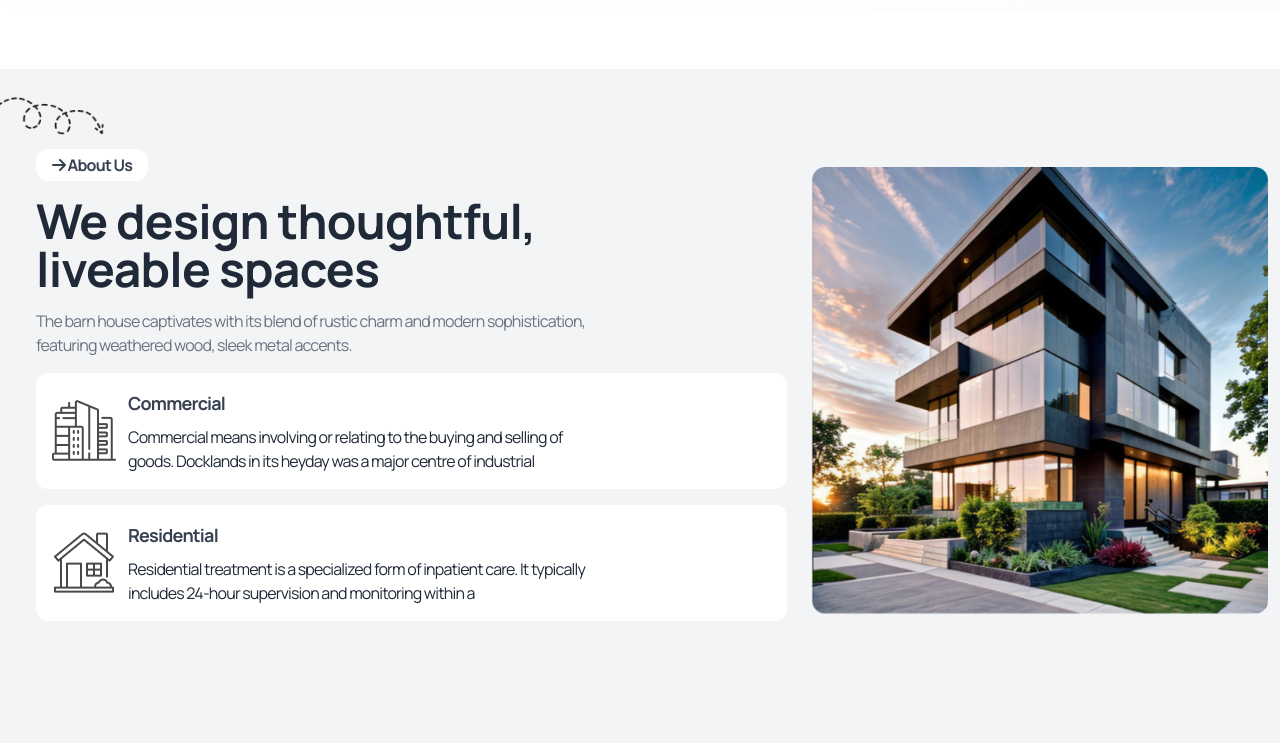
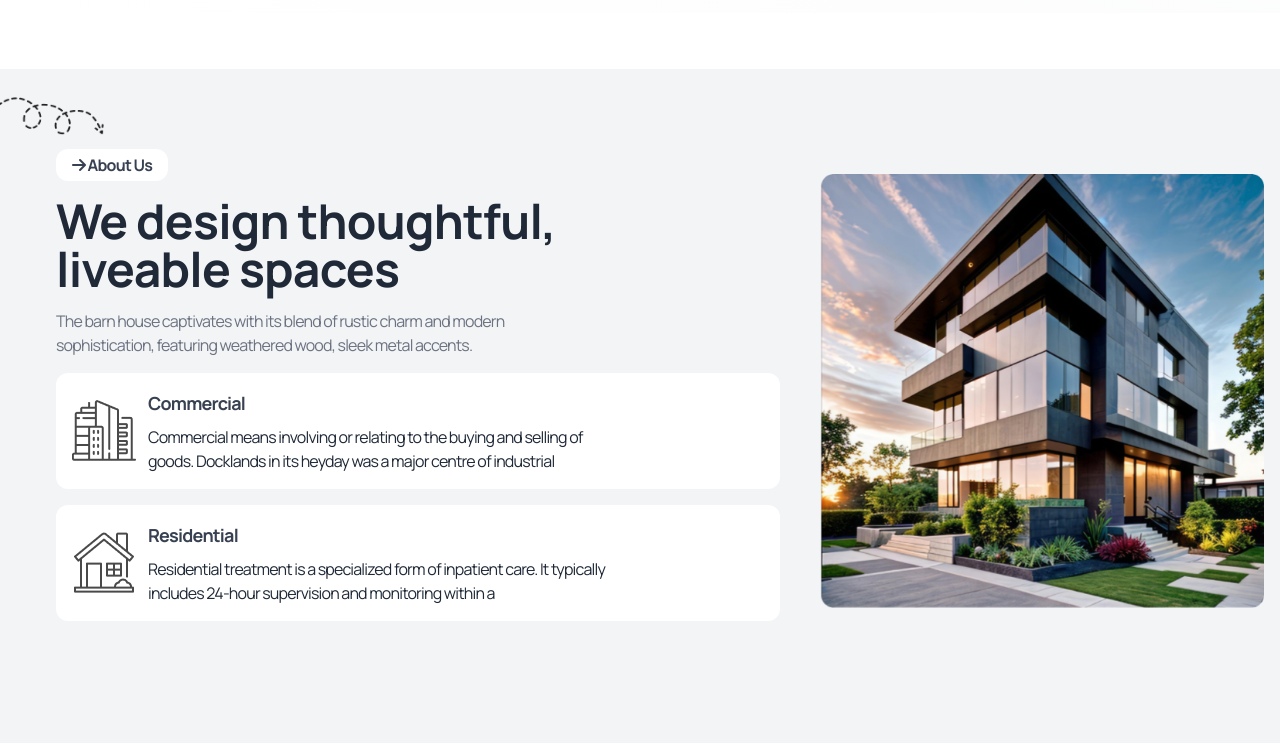
Before and after one commit to designer-sujon/a3-renterio, a plain HTML site: page index.html in a window 1280 px wide. Shown: the part 657-1400 px from the top of the page. Drawn offline with nearby package versions, Linux system fonts and the light colour scheme.

Commit message:
make some correction

```diff
--- a/index.html
+++ b/index.html
@@ -97,7 +97,7 @@
     <main>
         <!-- about us -->
          <section class="bg-gray-100">
-          <div class="container relative mx-auto grid lg:flex justify-between items-center py-10 lg:py-20 px-3 lg:gap-6">
+          <div class="container relative mx-auto grid lg:flex justify-center items-center py-10 lg:py-20 px-4 lg:gap-10">
             <div>
               <img class="absolute top-7 -left-2 w-28 hidden lg:flex" src="assets/Vector.png" alt="">
             </div>
@@ -131,7 +131,7 @@
 
              </div>
              <!-- image -->
-              <div class="mt-4 lg:mt-0"><img class="h-[225px] w-[380px] lg:w-auto lg:h-3/4 mx-auto" src="assets/Rectangle.png" alt="">
+              <div class="mt-4 lg:mt-0"><img class="h-[225px] w-[500px] lg:w-auto lg:h-3/4 mx-auto" src="assets/Rectangle.png" alt="">
               </div>
             </div>
 
```
